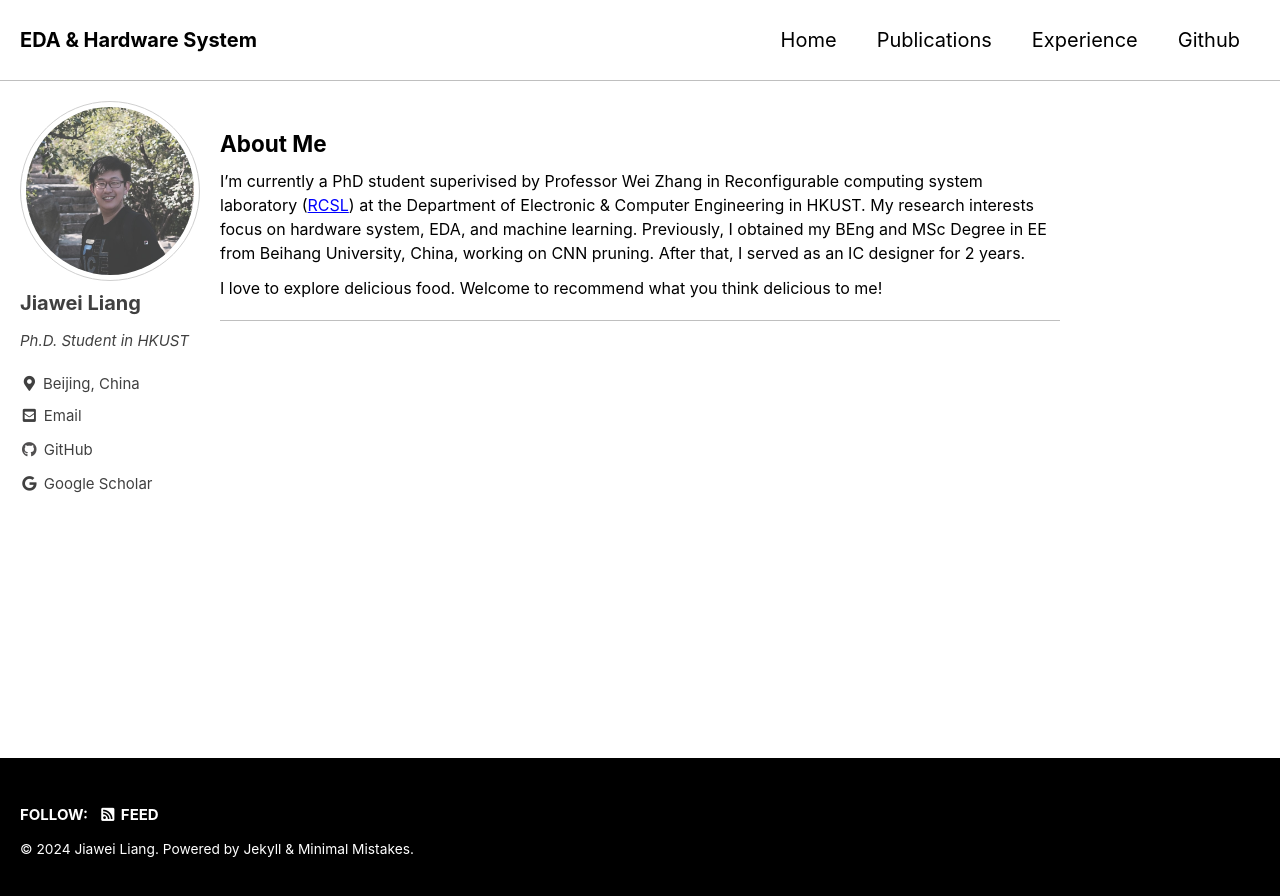
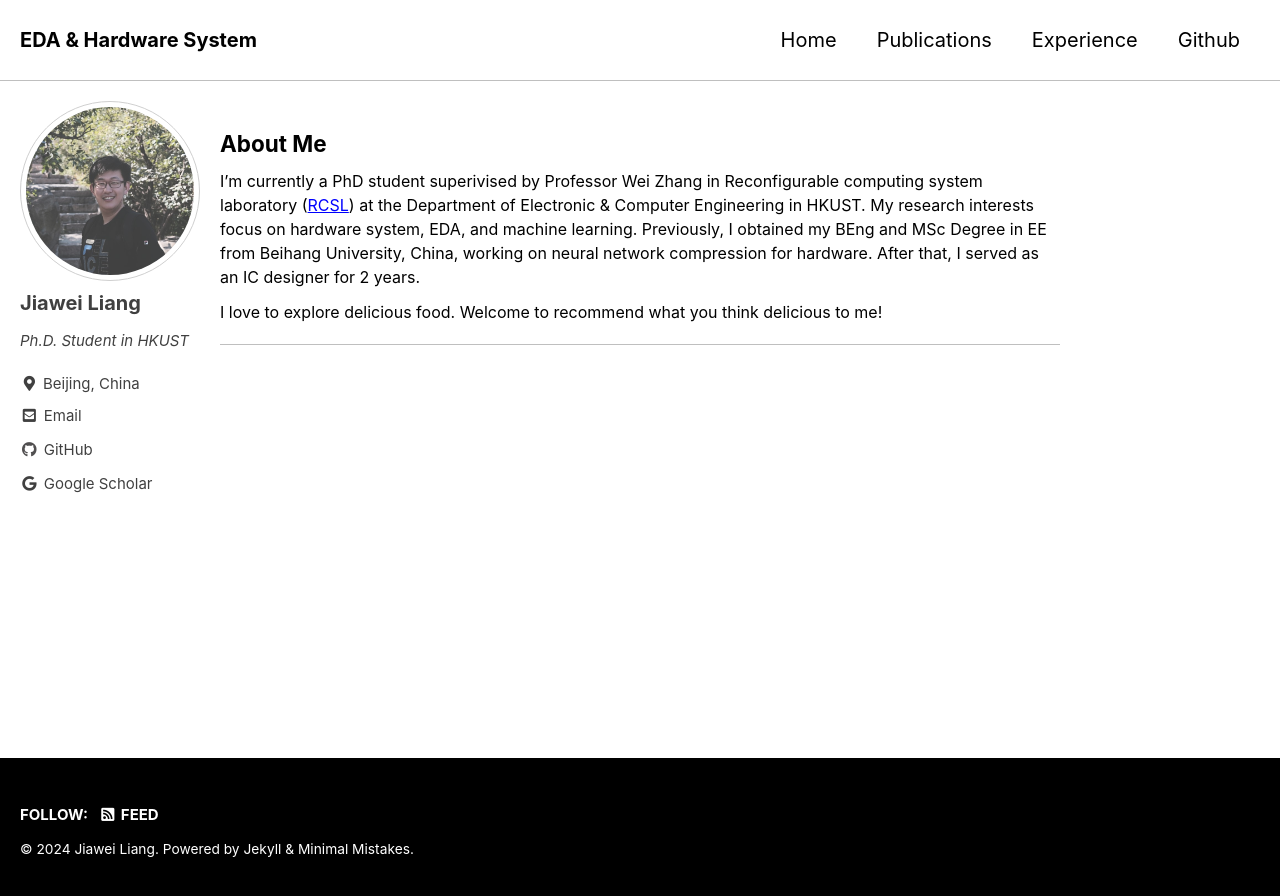
Before and after one commit to MasLiang/MasLiang.github.io, a Jekyll site: the page built from index.md, in a window 1280 px wide. Shown: the top 896 px of the page. Built offline with Jekyll 4.4.1, drawn with Linux system fonts in a browser that asks for light colours; cached includes are drawn as plain includes.

Commit message:
Update index.md

```diff
--- a/index.md
+++ b/index.md
@@ -6,7 +6,7 @@ order: 1
 ### About Me
 
 I'm currently a PhD student superivised by Professor Wei Zhang in Reconfigurable computing system laboratory ([RCSL](https://eeweiz.home.ece.ust.hk/index.html)) at the Department of Electronic & Computer Engineering in HKUST. My research interests focus on hardware system, EDA, and machine learning.
-Previously, I obtained my BEng and MSc Degree in EE from Beihang University, China, working on CNN pruning. After that, I served as an IC designer for 2 years.
+Previously, I obtained my BEng and MSc Degree in EE from Beihang University, China, working on neural network compression for hardware. After that, I served as an IC designer for 2 years.
 
 I love to explore delicious food. Welcome to recommend what you think delicious to me!
 
```
